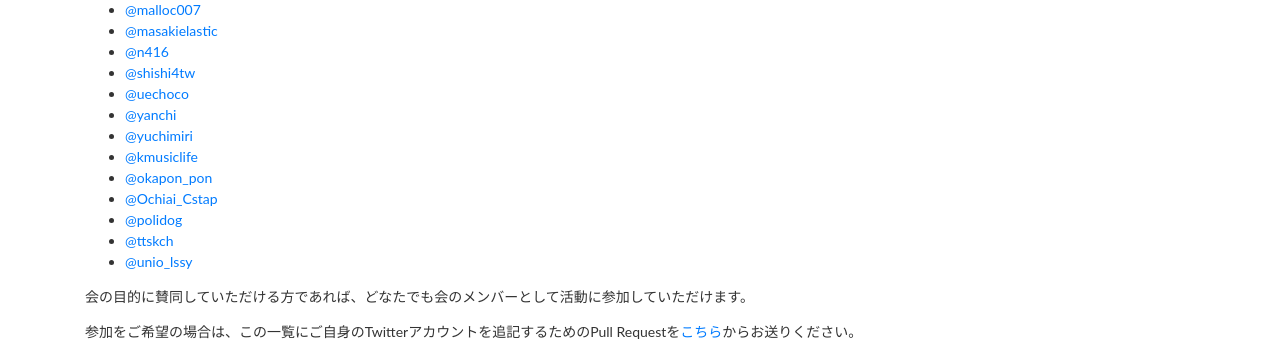
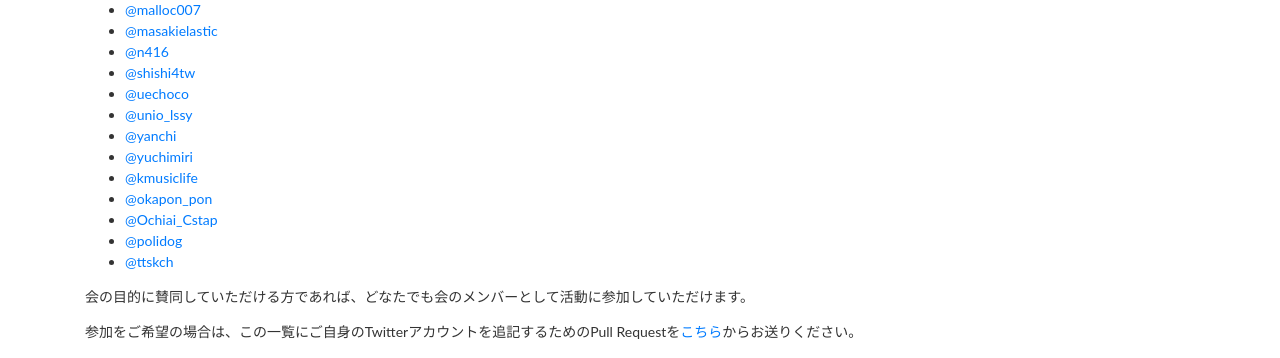
Before and after one commit to symfony-japan/symfony-japan.github.io, a Jekyll site: the page built from _pages/about.md, in a window 1280 px wide and 900 px high, scrolled down 658 px. Shown: the part 154-512 px from the top of the window. Built offline with Jekyll 4.4.1, drawn with Linux system fonts in a browser that asks for light colours; nearby versions of some CDN libraries; some of the changed lines change nothing that is shown.

Commit message:
alphabet sort asc

```diff
--- a/_pages/about.md
+++ b/_pages/about.md
@@ -37,6 +37,7 @@
 * [@n416](https://twitter.com/n416)
 * [@shishi4tw](https://twitter.com/shishi4tw)
 * [@uechoco](https://twitter.com/uechoco)
+* [@unio_lssy](https://twitter.com/unio_lssy)
 * [@yanchi](https://twitter.com/yanchi)
 * [@yuchimiri](https://twitter.com/yuchimiri)
 * [@kmusiclife](https://twitter.com/kmusiclife)
@@ -44,7 +45,6 @@
 * [@Ochiai_Cstap](https://twitter.com/Ochiai_Cstap)
 * [@polidog](https://twitter.com/polidog)
 * [@ttskch](https://twitter.com/ttskch)
-* [@unio_lssy](https://twitter.com/unio_lssy)
 
 会の目的に賛同していただける方であれば、どなたでも会のメンバーとして活動に参加していただけます。
 
```
